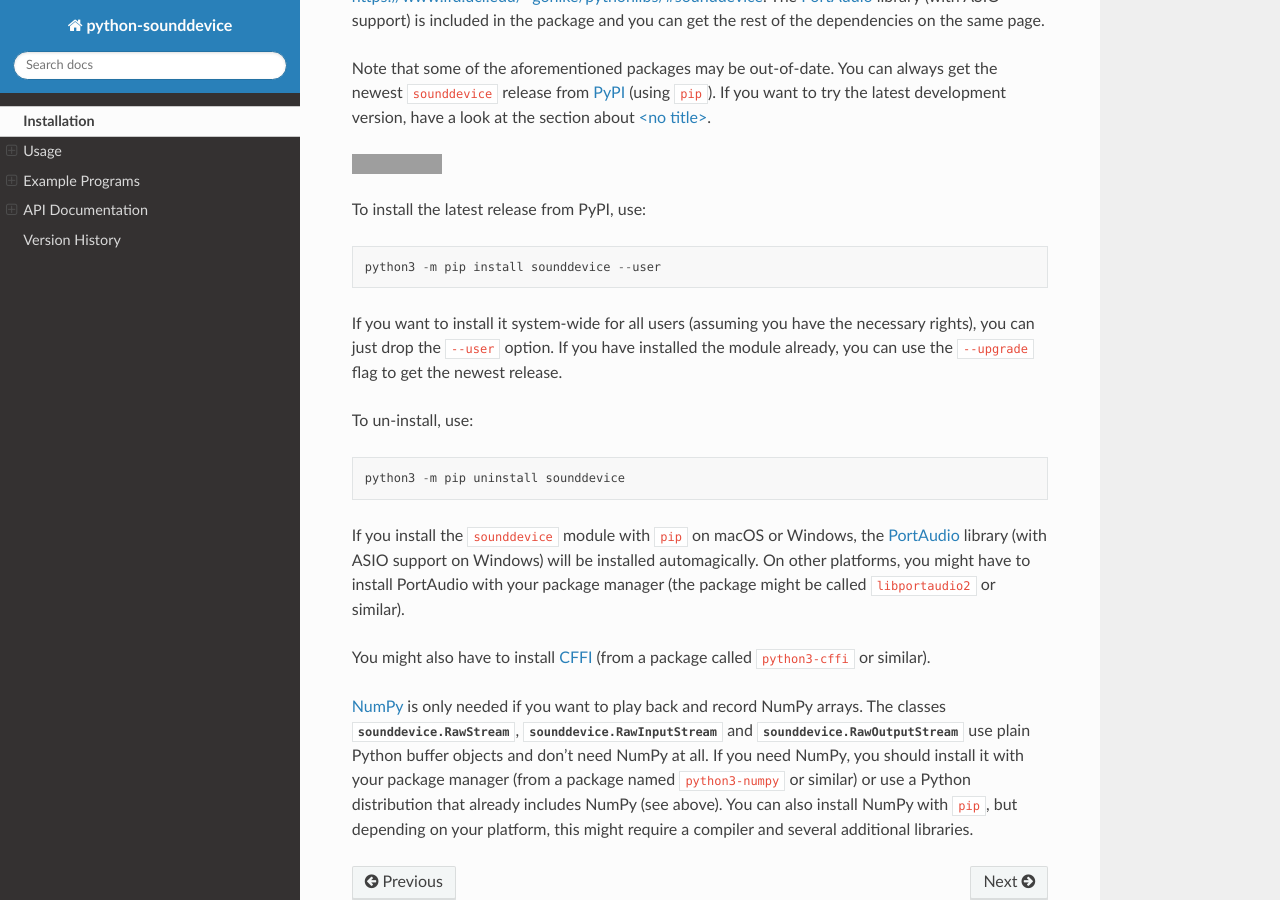
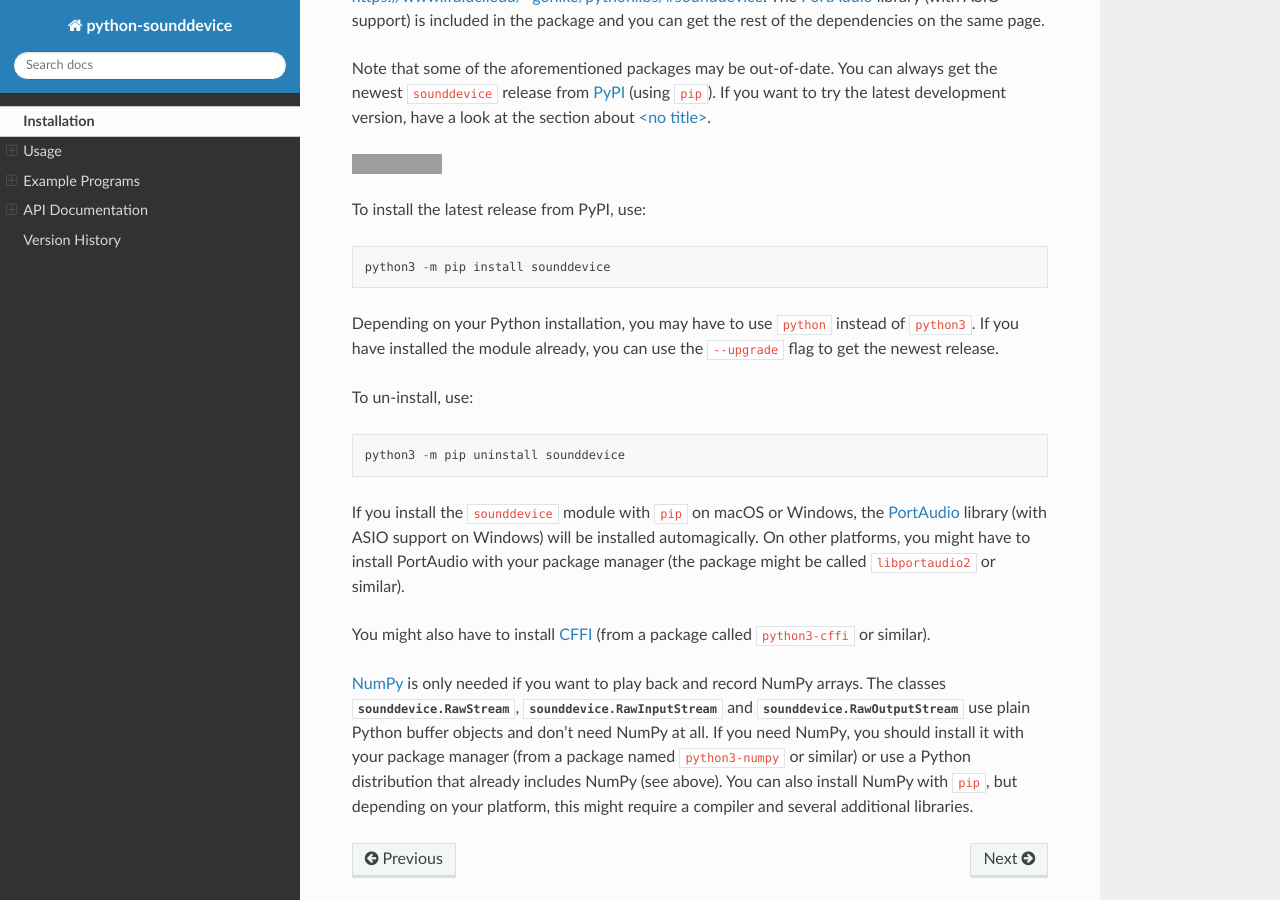
Before and after one commit to spatialaudio/python-sounddevice, a Sphinx documentation site: the page built from doc/installation.rst, in a window 1280 px wide and 900 px high, scrolled down 698 px. Built offline with Sphinx 7.4.7 and the Read the Docs theme 2.0.0, drawn with Linux system fonts in a browser that asks for light colours; grey boxes are pictures that could not be loaded.

Commit message:
DOC: remove "--user" flag from installation instructions
See #264.

```diff
--- a/CONTRIBUTING.rst
+++ b/CONTRIBUTING.rst
@@ -92,7 +92,7 @@ newest development version (a.k.a. "master") from Github_::
 
    git clone --recursive https://github.com/spatialaudio/python-sounddevice.git
    cd python-sounddevice
-   python3 -m pip install -e . --user
+   python3 -m pip install -e .
 
 .. _PyPI: https://pypi.org/project/sounddevice/
 .. _Github: https://github.com/spatialaudio/python-sounddevice/
@@ -118,7 +118,7 @@ If you make changes to the documentation, you can locally re-create the HTML
 pages using Sphinx_.
 You can install it and a few other necessary packages with::
 
-   python3 -m pip install -r doc/requirements.txt --user
+   python3 -m pip install -r doc/requirements.txt
 
 To (re-)build the HTML files, use::
 
--- a/doc/installation.rst
+++ b/doc/installation.rst
@@ -52,10 +52,10 @@ about :doc:`CONTRIBUTING`.
 
 To install the latest release from PyPI, use::
 
-   python3 -m pip install sounddevice --user
+   python3 -m pip install sounddevice
 
-If you want to install it system-wide for all users (assuming you have the
-necessary rights), you can just drop the ``--user`` option.
+Depending on your Python installation,
+you may have to use ``python`` instead of ``python3``.
 If you have installed the module already, you can use the ``--upgrade`` flag to
 get the newest release.
 
```
